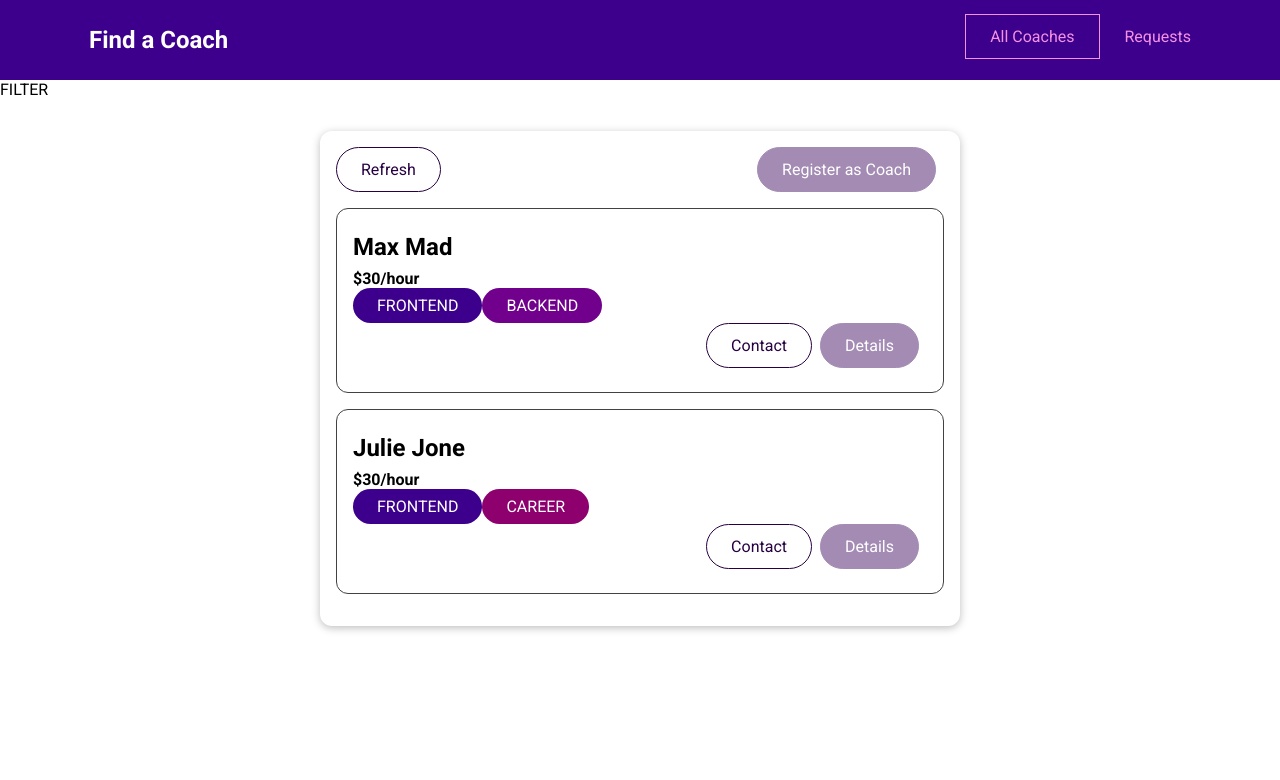
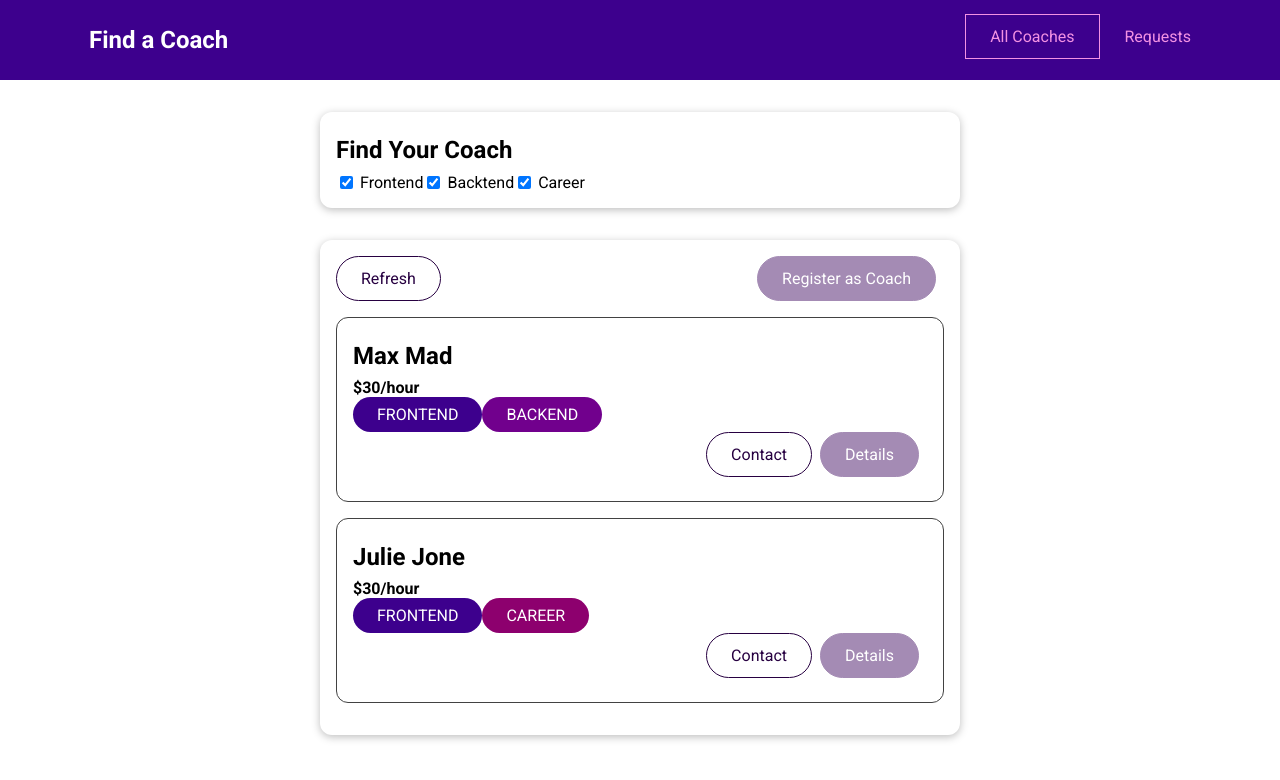
Before and after one commit to sidneyfranciscodev/find-a-coach-vue, a Vue app: page /coaches in a window 1280 px wide. Shown: the top 780 px of the page. Built offline with nearby package versions, Linux system fonts and the light colour scheme.

Commit message:
add CoachFilter.vue in CoachList.vue & fix CoachFilter typos and career checkbox event

```diff
--- a/src/components/coaches/CoachFilter.vue
+++ b/src/components/coaches/CoachFilter.vue
@@ -5,8 +5,8 @@
       <input type="checkbox" id="frontend" checked @change="setFilter" />
       <label for="frontend">Frontend</label>
       <input type="checkbox" id="backend" checked @change="setFilter" />
-      <label for="backtend">Backtend</label>
-      <input type="checkbox" id="career" checked />
+      <label for="backend">Backtend</label>
+      <input type="checkbox" id="career" checked @change="setFilter" />
       <label for="career">Career</label>
     </span>
   </base-card>
--- a/src/pages/coaches/CoachesList.vue
+++ b/src/pages/coaches/CoachesList.vue
@@ -1,5 +1,7 @@
 <template>
-  <section>FILTER</section>
+  <section>
+    <coach-filter @change-filter="setFilters" />
+  </section>
   <section>
     <base-card>
       <div class="controls">
@@ -21,13 +23,40 @@
 </template>
 
 <script setup>
+import { useStore } from '@/stores/store.js';
+import { computed, ref } from 'vue';
+
 import CoachItem from '@/components/coaches/CoachItem.vue';
-import { useStore } from '@/stores/store.js';
-import { computed } from 'vue'
+import CoachFilter from '@/components/coaches/CoachFilter.vue';
 
 const store = useStore();
-const filteredCoaches = computed(() => store.allCoaches);
+
+const  activeFilters = ref({
+  frontend: true,
+  backend: true,
+  career: true,
+});
+
+const filteredCoaches = computed(() => {
+  const coaches = store.allCoaches;
+  return coaches.filter(coach => {
+    if (activeFilters.value.frontend && coach.areas.includes('frontend')) {
+      return true;
+    }
+    if (activeFilters.value.backend && coach.areas.includes('backend')) {
+      return true;
+    }
+    if (activeFilters.value.career && coach.areas.includes('career')) {
+      return true;
+    }
+    return false;
+  });
+});
 const hasCoaches = computed(() => store.hasCoaches);
+
+const setFilters = updatedFilters => {
+  activeFilters.value = updatedFilters;
+    }
 </script>
 
 <style lang="scss" scoped>
```
